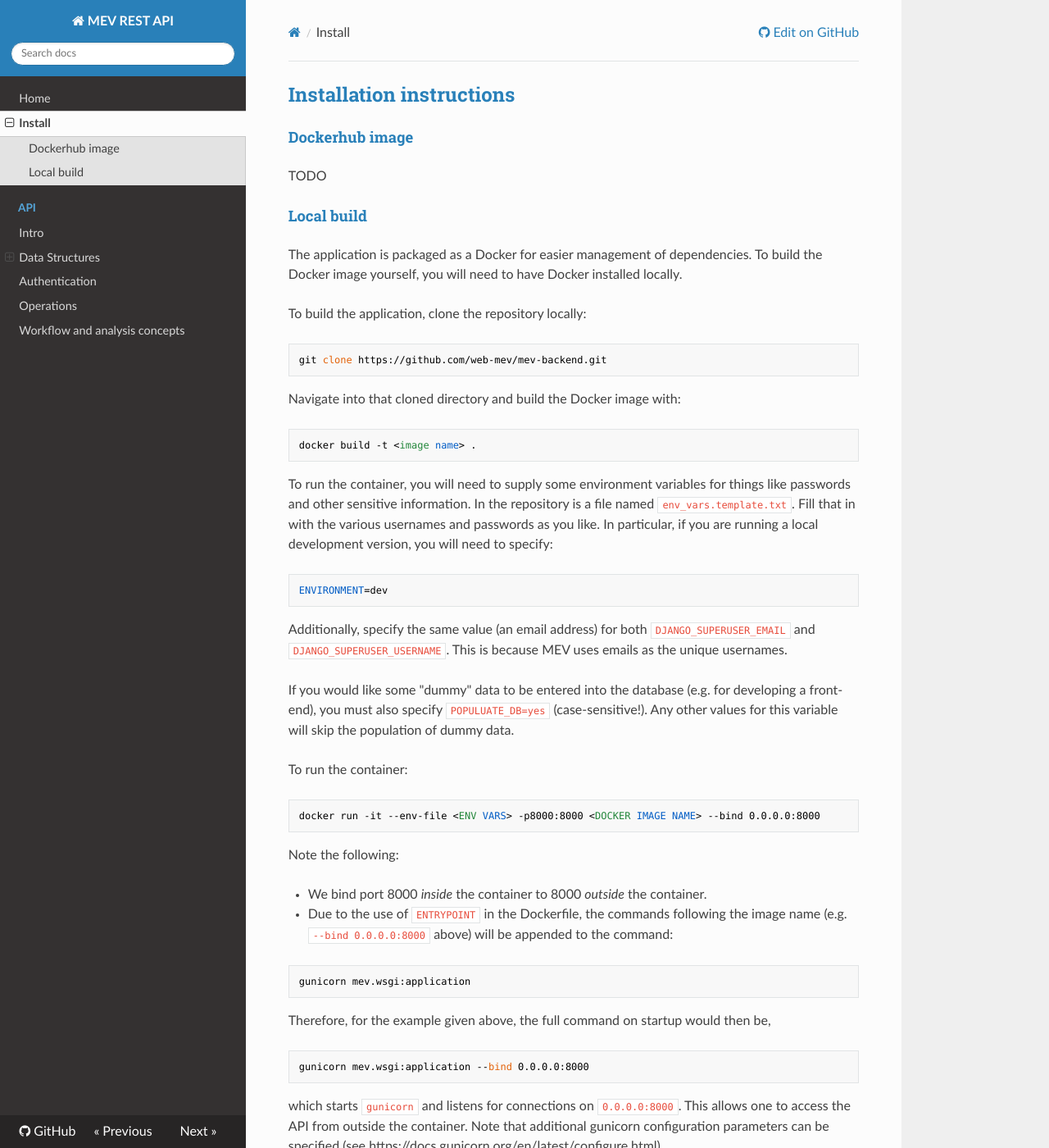
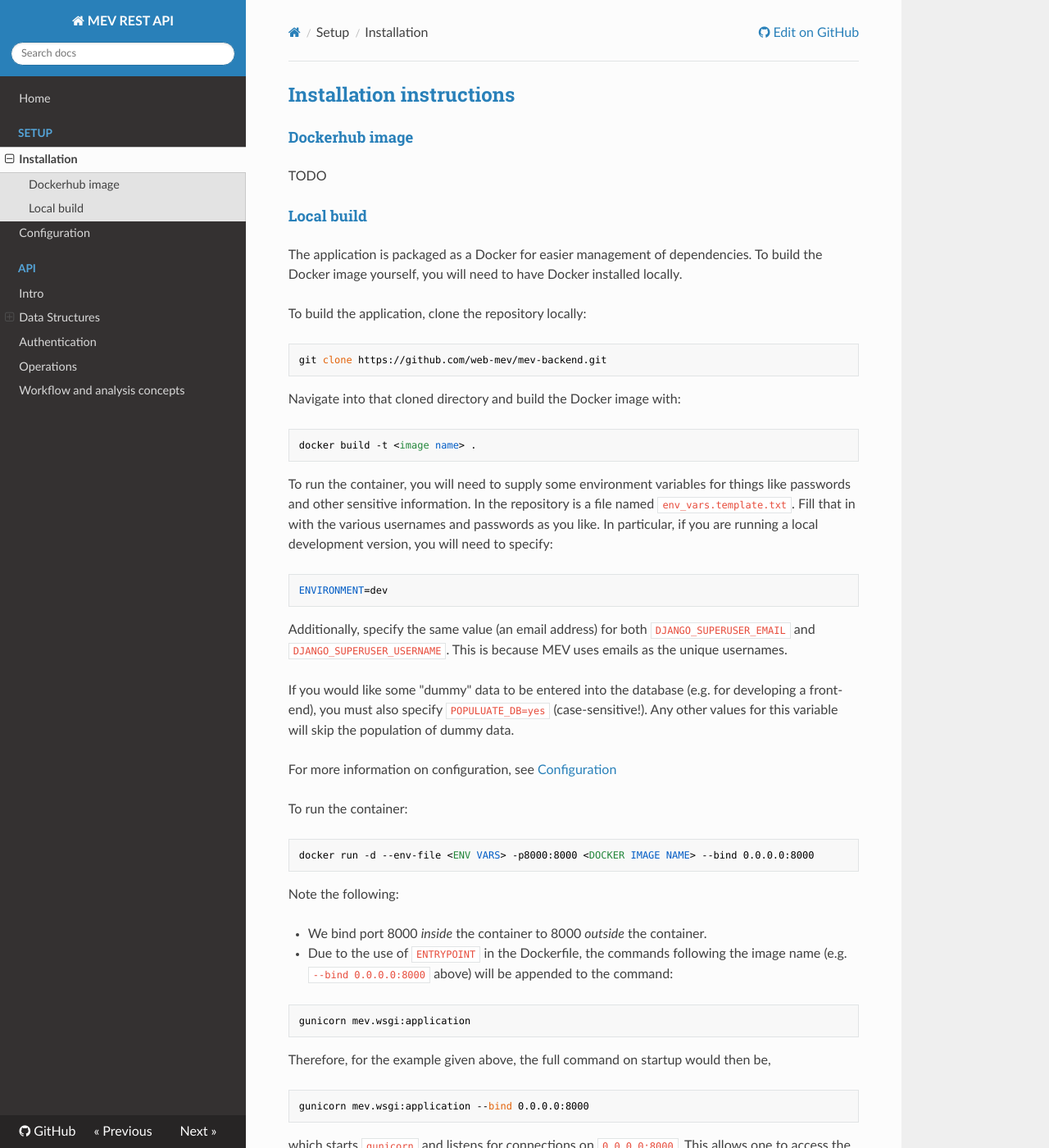
Before and after one commit to web-mev/mev-backend, an MkDocs documentation site: the page built from api/docs/docs/install.md, in a window 1280 px wide and 1400 px high. Shown: the whole window at 82% size. Built offline with MkDocs 1.6.1, drawn with Linux system fonts in a browser that asks for light colours; nearby versions of some CDN libraries.

Commit message:
Updating docs on installation and config

````diff
--- a/api/docs/docs/install.md
+++ b/api/docs/docs/install.md
@@ -26,9 +26,11 @@ Additionally, specify the same value (an email address) for both `DJANGO_SUPERUS
 
 If you would like some "dummy" data to be entered into the database (e.g. for developing a front-end), you must also specify `POPULUATE_DB=yes` (case-sensitive!).  Any other values for this variable will skip the population of dummy data.
 
+For more information on configuration, see [Configuration](resource_metadata.md)
+
 To run the container:
 ```
-docker run -it --env-file <ENV VARS> -p8000:8000 <DOCKER IMAGE NAME> --bind 0.0.0.0:8000
+docker run -d --env-file <ENV VARS> -p8000:8000 <DOCKER IMAGE NAME> --bind 0.0.0.0:8000
 ```
 
 Note the following:
--- a/api/docs/mkdocs.yml
+++ b/api/docs/mkdocs.yml
@@ -15,7 +15,9 @@ extra_css: [style.css]
 
 nav:
  - Home: 'index.md'
- - Install: 'install.md'
+ - Setup:
+   - Installation: 'install.md'
+   - Configuration: 'setup_configuration.md'
  - API:
    - Intro: 'api.md'
    - Data Structures:
````
